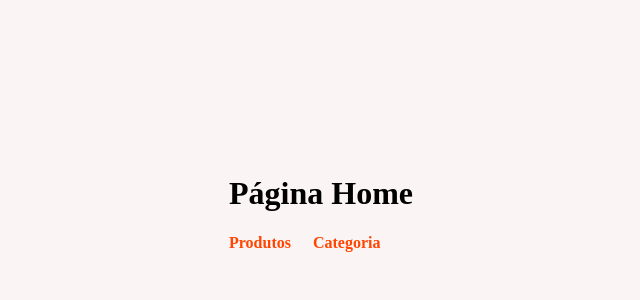
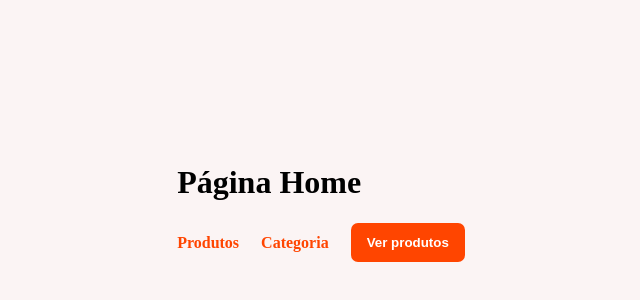
Before and after one commit to Douglasha/react-router, a React (Vite) app: page / in a window 1280 px wide. Shown: the part 198-498 px from the top of the page, without its empty margins (319-959 px from the left). Built offline with nearby package versions, Linux system fonts and the light colour scheme.

Commit message:
useNavigate

```diff
--- a/src/main.css
+++ b/src/main.css
@@ -48,3 +48,12 @@
   color: orangered;
   text-transform: uppercase;
 }
+
+Button {
+  background-color: orangered;
+  padding: 12px 16px;
+  border-radius: 7px;
+  border: none;
+  color: #fff;
+  cursor: pointer;
+}
--- a/src/pages/Home.tsx
+++ b/src/pages/Home.tsx
@@ -1,4 +1,12 @@
+import { useNavigate } from "react-router"
+
 export function Home() {
+  const navigate = useNavigate()
+
+  function productOpen() {
+    navigate('/products')
+  }
+
   return (
     <div>
       <h1>Página Home</h1>
@@ -7,6 +15,8 @@
         <a href="/products">Produtos</a>
         <a href="/products?category=tvs">Categoria</a>
 
+        <button type="button" onClick={productOpen}>Ver produtos</button>
+
       </nav>
     </div>
   )
```
